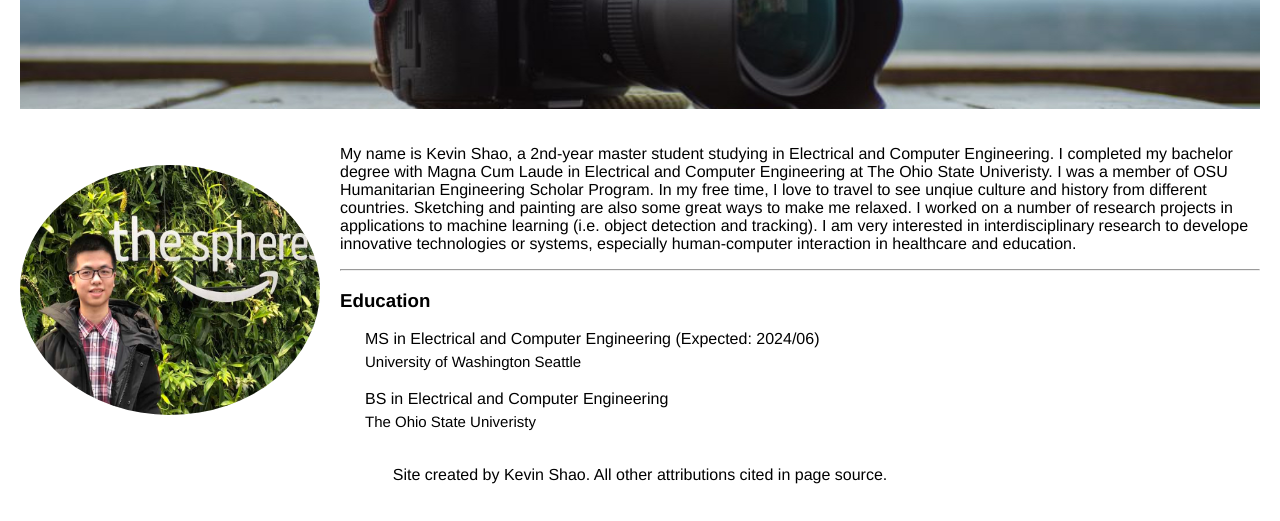
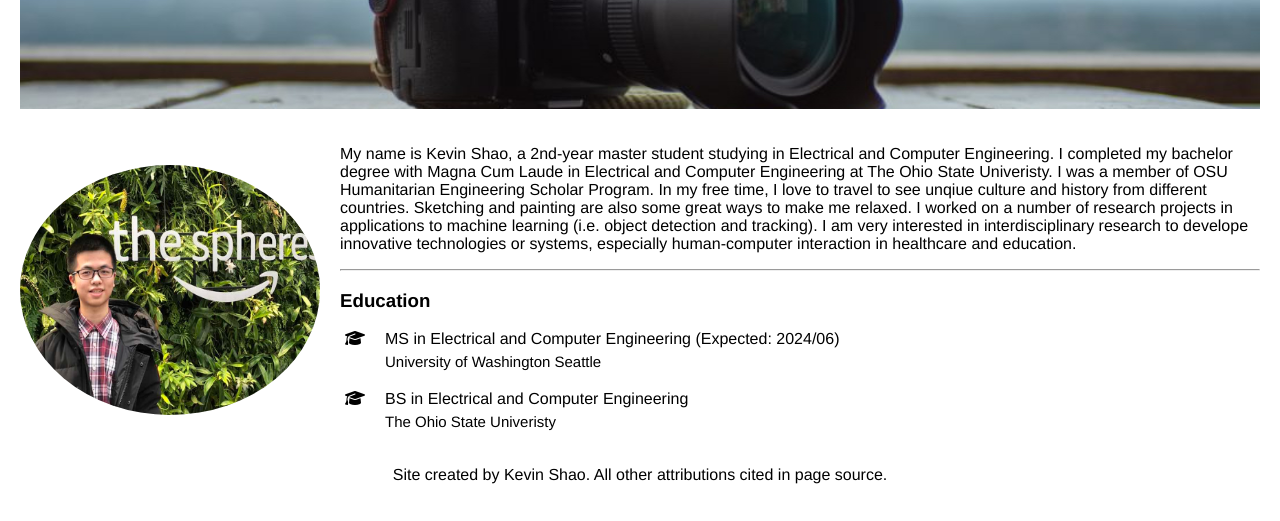
Before and after one commit to Kevinminion18/Kevinminion18.github.io, a plain HTML site: page index.html in a window 1280 px wide. Shown: the part 279-800 px from the top of the page. Drawn offline with nearby package versions, Linux system fonts and the light colour scheme.

Commit message:
Update index.html

```diff
--- a/index.html
+++ b/index.html
@@ -1,9 +1,11 @@
 <!DOCTYPE html>
-<html>
+ <html lang="en">
   <head>
 		 <title>Kevin Shao</title>
 		 <!-- link to main stylesheet -->
 		 <link rel="stylesheet" type="text/css" href="/css/styles.css">
+   <link href="https://fonts.googleapis.com/css2?family=Exo+2:wght@900&family=Oswald:wght@500&display=swap" rel="stylesheet">
+   <link href="https://cdnjs.cloudflare.com/ajax/libs/font-awesome/6.2.0/css/all.min.css" rel="stylesheet">
 	</head>
 	<body>
     <section class="display-flex">
```
Lines whose indentation alone changed are shown as unchanged.
